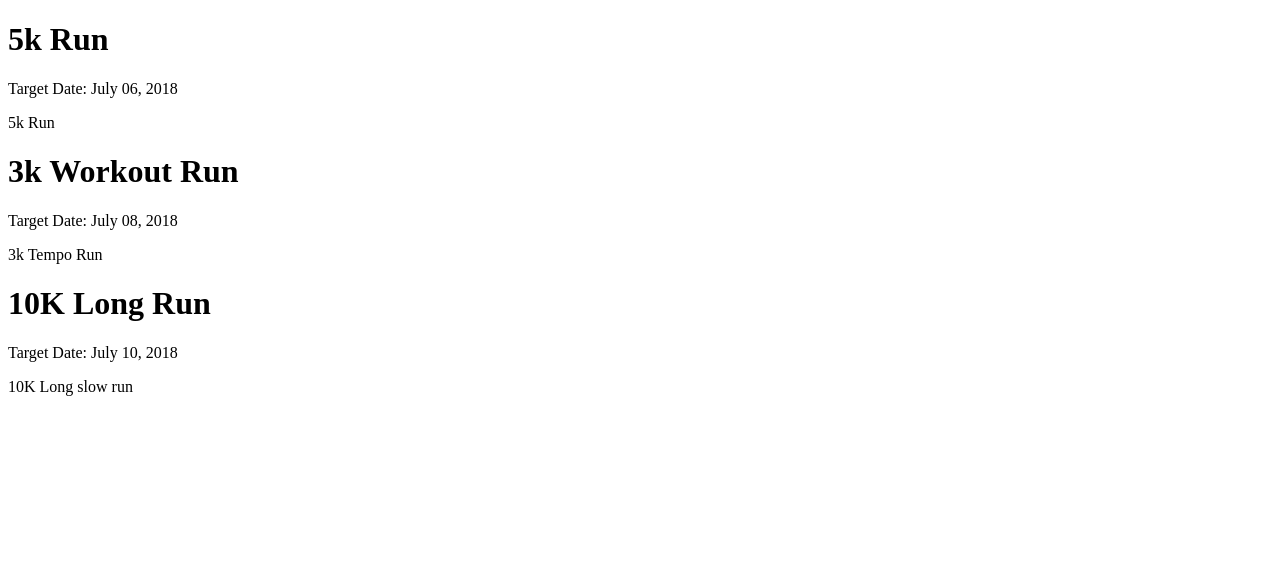
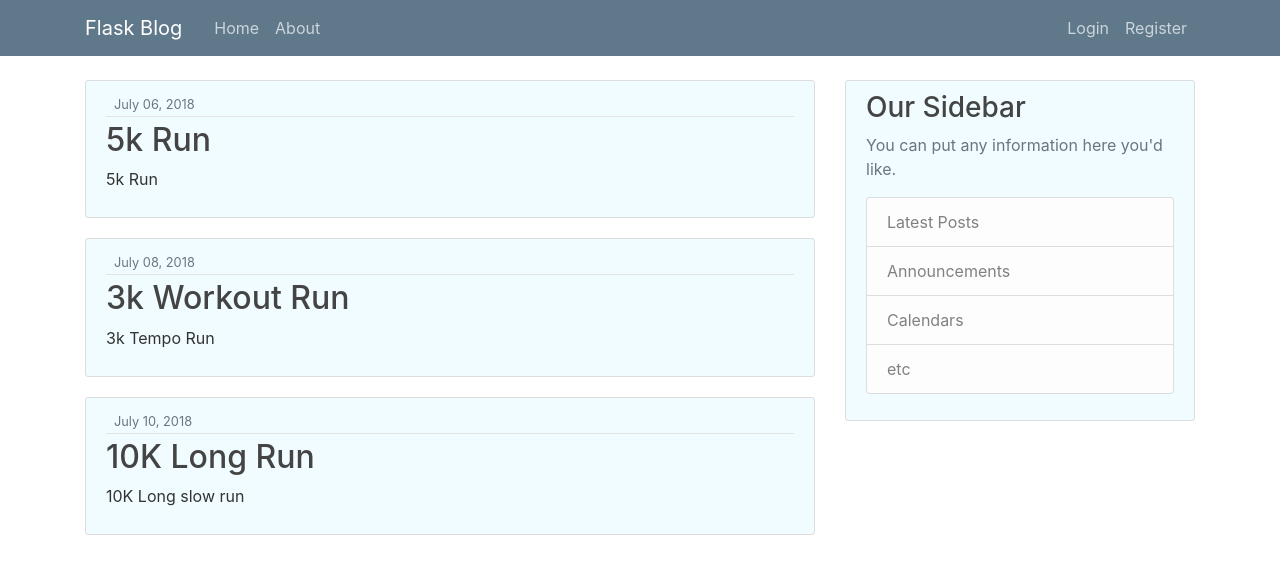
Before and after one commit to Code-Institute-Submissions/flask-training-calendar, a Flask app: page /workouts in a window 1280 px wide. Shown: the top 574 px of the page. Run offline with Flask 2, Linux system fonts and the light colour scheme; some libraries are stand-ins or nearby versions.

Commit message:
Added main.css and initial styling

```diff
--- a/app.py
+++ b/app.py
@@ -1,12 +1,14 @@
-from flask import Flask, render_template
+from flask import Flask, render_template, url_for
 from flask_sqlalchemy import SQLAlchemy
+from flask_s3 import FlaskS3
 import os
 
 app = Flask(__name__)
 app.config['SECRET_KEY']=os.environ.get('SECRET_KEY')
 app.config['SQLALCHEMY_DATABASE_URI'] = 'sqlite:///site.db'
 db = SQLAlchemy(app)
-app.config['SQLALCHEMY_DATABASE_URI'] = 'sqlite:///site.db'
+app.config['FLASKS3_BUCKET_NAME'] = os.environ.get('AWS_STORAGE_BUCKET_NAME')
+s3 = FlaskS3(app)
 
 workouts = [
     {
--- /dev/null
+++ b/static/main.css
@@ -0,0 +1,80 @@
+body {
+  background: #ffffff;
+  color: #333333;
+  margin-top: 5rem;
+}
+
+h1, h2, h3, h4, h5, h6 {
+  color: #444444;
+}
+
+.bg-steel {
+  background-color: #5f788a;
+}
+
+.site-header .navbar-nav .nav-link {
+  color: #cbd5db;
+}
+
+.site-header .navbar-nav .nav-link:hover {
+  color: #ffffff;
+}
+
+.site-header .navbar-nav .nav-link.active {
+  font-weight: 500;
+}
+
+.content-section {
+  background: #f0fcff;
+  padding: 10px 20px;
+  border: 1px solid #dddddd;
+  border-radius: 3px;
+  margin-bottom: 20px;
+}
+
+.article-title {
+  color: #444444;
+}
+
+a.article-title:hover {
+  color: #428bca;
+  text-decoration: none;
+}
+
+.article-content {
+  white-space: pre-line;
+}
+
+.article-img {
+  height: 65px;
+  width: 65px;
+  margin-right: 16px;
+}
+
+.article-metadata {
+  padding-bottom: 1px;
+  margin-bottom: 4px;
+  border-bottom: 1px solid #e3e3e3
+}
+
+.article-metadata a:hover {
+  color: #333;
+  text-decoration: none;
+}
+
+.article-svg {
+  width: 25px;
+  height: 25px;
+  vertical-align: middle;
+}
+
+.account-img {
+  height: 125px;
+  width: 125px;
+  margin-right: 20px;
+  margin-bottom: 16px;
+}
+
+.account-heading {
+  font-size: 2.5rem;
+}
--- a/templates/layout.html
+++ b/templates/layout.html
@@ -4,6 +4,13 @@
     <meta charset="UTF-8">
     <meta name="viewport" content="width=device-width, initial-scale=1.0">
     <meta http-equiv="X-UA-Compatible" content="ie=edge">
+    <!-- Required meta tags -->
+    <meta charset="utf-8">
+    <meta name="viewport" content="width=device-width, initial-scale=1, shrink-to-fit=no">
+
+    <!-- Bootstrap CSS -->
+    <link rel="stylesheet" href="https://stackpath.bootstrapcdn.com/bootstrap/4.1.0/css/bootstrap.min.css" integrity="sha384-9gVQ4dYFwwWSjIDZnLEWnxCjeSWFphJiwGPXr1jddIhOegiu1FwO5qRGvFXOdJZ4" crossorigin="anonymous">
+    <link rel="stylesheet" href="{{url_for('static', filename='main.css')}}" type="text/css" />
     {% if title %}
         <title>Run Cal - {{title}}</title>
     {% else %}
@@ -11,7 +18,53 @@
     {% endif%}
 </head>
 <body>
-    {% block content %}
-    {% endblock content %}
+     <header class="site-header">
+        <nav class="navbar navbar-expand-md navbar-dark bg-steel fixed-top">
+            <div class="container">
+                <a class="navbar-brand mr-4" href="/">Flask Blog</a>
+                <button class="navbar-toggler" type="button" data-toggle="collapse" data-target="#navbarToggle" aria-controls="navbarToggle" aria-expanded="false" aria-label="Toggle navigation">
+            <span class="navbar-toggler-icon"></span>
+          </button>
+                <div class="collapse navbar-collapse" id="navbarToggle">
+                    <div class="navbar-nav mr-auto">
+                        <a class="nav-item nav-link" href="/">Home</a>
+                        <a class="nav-item nav-link" href="/about">About</a>
+                    </div>
+                    <!-- Navbar Right Side -->
+                    <div class="navbar-nav">
+                        <a class="nav-item nav-link" href="/login">Login</a>
+                        <a class="nav-item nav-link" href="/register">Register</a>
+                    </div>
+                </div>
+            </div>
+        </nav>
+    </header>
+
+    <main role="main" class="container">
+        <div class="row">
+            <div class="col-md-8">
+                {% block content %}{% endblock %}
+            </div>
+            <div class="col-md-4">
+                <div class="content-section">
+                    <h3>Our Sidebar</h3>
+                    <p class='text-muted'>You can put any information here you'd like.
+                        <ul class="list-group">
+                            <li class="list-group-item list-group-item-light">Latest Posts</li>
+                            <li class="list-group-item list-group-item-light">Announcements</li>
+                            <li class="list-group-item list-group-item-light">Calendars</li>
+                            <li class="list-group-item list-group-item-light">etc</li>
+                        </ul>
+                    </p>
+                </div>
+            </div>
+        </div>
+    </main>
+
+    <!-- Optional JavaScript -->
+    <!-- jQuery first, then Popper.js, then Bootstrap JS -->
+    <script src="https://code.jquery.com/jquery-3.3.1.slim.min.js" integrity="sha384-q8i/X+965DzO0rT7abK41JStQIAqVgRVzpbzo5smXKp4YfRvH+8abtTE1Pi6jizo" crossorigin="anonymous"></script>
+    <script src="https://cdnjs.cloudflare.com/ajax/libs/popper.js/1.14.0/umd/popper.min.js" integrity="sha384-cs/chFZiN24E4KMATLdqdvsezGxaGsi4hLGOzlXwp5UZB1LY//20VyM2taTB4QvJ" crossorigin="anonymous"></script>
+    <script src="https://stackpath.bootstrapcdn.com/bootstrap/4.1.0/js/bootstrap.min.js" integrity="sha384-uefMccjFJAIv6A+rW+L4AHf99KvxDjWSu1z9VI8SKNVmz4sk7buKt/6v9KI65qnm" crossorigin="anonymous"></script>
 </body>
 </html>
--- a/templates/workouts.html
+++ b/templates/workouts.html
@@ -1,8 +1,15 @@
 {% extends "layout.html" %}
 {% block content %}
     {% for workout in workouts %}
-        <h1>{{workout.type}}</h1>
-        <p>Target Date: {{workout.target_date}}</p>
-        <p>{{workout.description}}</p>
+        <article class="media content-section">
+            <div class="media-body">
+                <div class="article-metadata">
+                    <a class="mr-2" href="#"></a>
+                    <small class="text-muted">{{workout.target_date}}</small>
+                </div>
+                <h2><a class="article-title" href="#">{{workout.type}}</a></h2>
+                <p class="article-content">{{workout.description}}</p>
+            </div>
+        </article>
     {% endfor %}
 {% endblock content %}
```
Also changed, not shown: requirements.txt (+7 -0 lines).
